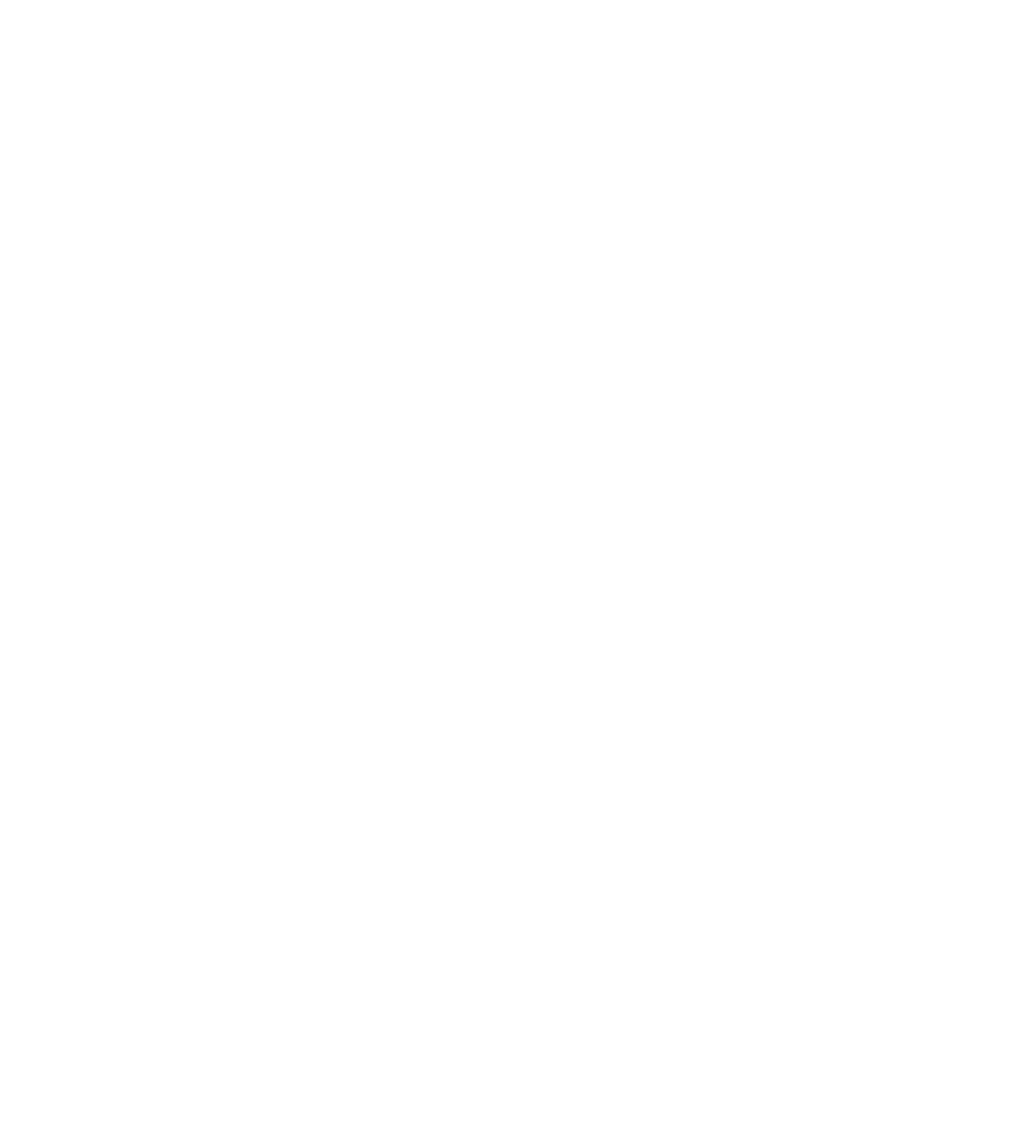
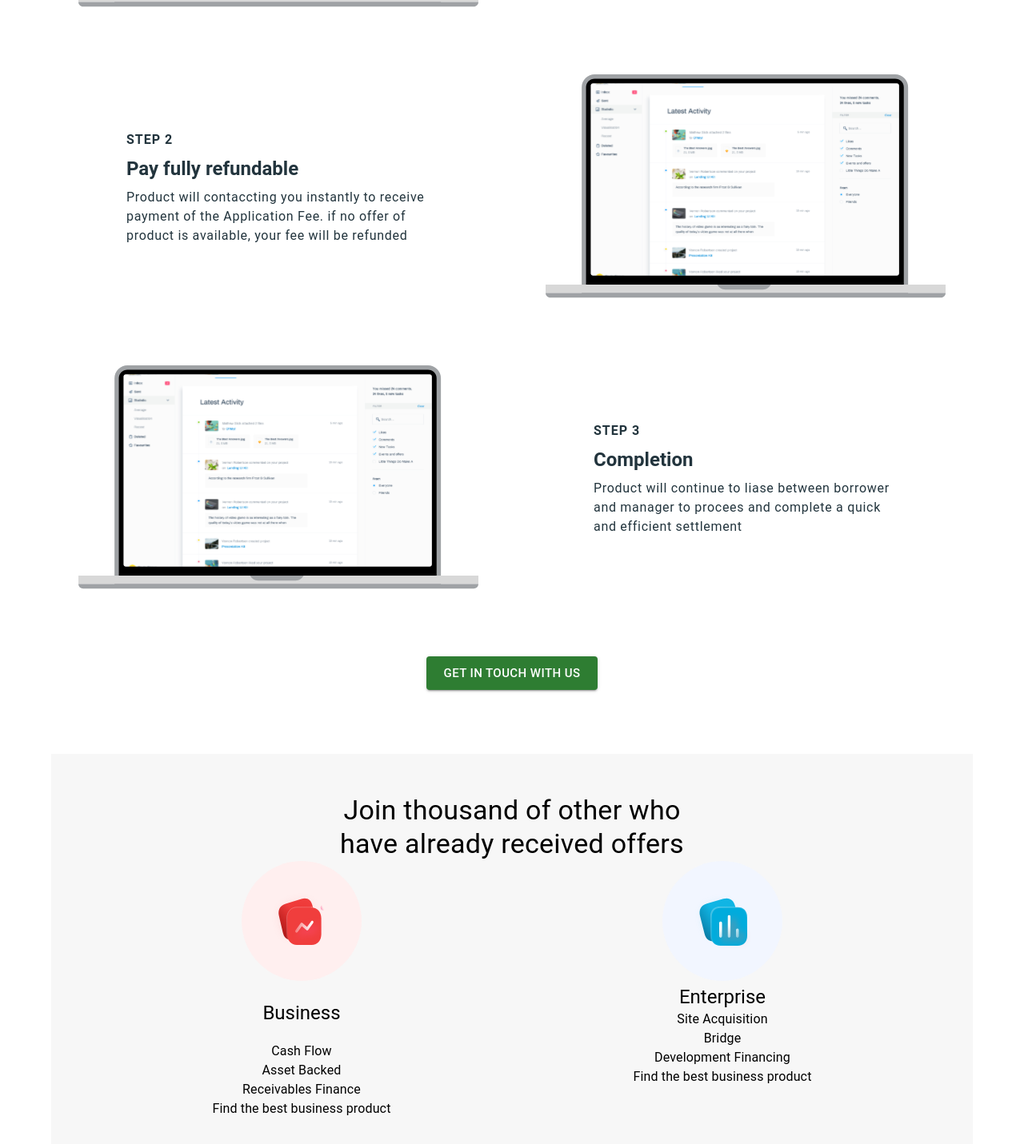
Before and after one commit to muchirijane/next-product-site, a Next.js app: page /product in a window 1280 px wide. Shown: the part 539-1970 px from the top of the page at 80% size. Before the commit the page ends 800 px from the top, so only its background shows below. Built offline with nearby package versions, Linux system fonts and the light colour scheme.

Commit message:
added new page

```diff
--- /dev/null
+++ b/components/HowProductWork.js
@@ -0,0 +1,112 @@
+import { Typography, Grid, Box, Button } from "@mui/material"
+import Image from "next/image"
+import macbookStepOneImg from "/website-assets/Macbook-step-1.svg"
+import macbookStepTwoImg from "/website-assets/Macbook-step-2.svg"
+import macbookStepThreeImg from "/website-assets/Macbook-step-3.svg"
+import cardsRedGraphImg from "/website-assets/cards-red-graph.svg"
+import cardsBlueGraphImg from "/website-assets/cards-blue-graph.svg"
+
+const HowProductWork = () => {
+  const content = [
+    {
+      image: macbookStepOneImg,
+      title: "Apply for a product",
+      p: "Completing our easy step-by-step application form gives you access to multiple businesses with multiple products. We analyse your business through our proprietary credit analysis technology",
+    },
+    {
+      image: macbookStepTwoImg,
+      title: "Pay fully refundable",
+      p: "Product will contaccting you instantly to receive payment of the Application Fee. if no offer of product is available, your fee will be refunded",
+    },
+    {
+      image: macbookStepThreeImg,
+      title: "Completion",
+      p: "Product will continue to liase between borrower and manager to procees and complete a quick and efficient settlement",
+    },
+  ]
+
+  return (
+    <>
+      <Box component="section" color="#22343D">
+        <Typography align="center" variant="h4" component="h2">
+          How Product Work
+        </Typography>
+        {content.map((row, i) => (
+          <Grid
+            container
+            key={i}
+            spacing={2}
+            flexDirection={i % 2 === 0 ? "row" : "row-reverse"}
+            alignItems="center"
+            my={8}
+          >
+            <Grid item xs={12} md={6} textAlign="center">
+              <Image src={macbookStepOneImg} alt="macbook showing latest activity" />
+            </Grid>
+            <Grid item xs={12} md={6} my={3}>
+              <Box component="div" maxWidth="380px" margin="auto">
+                <Typography
+                  variant="body1"
+                  fontWeight="600"
+                  letterSpacing="1px"
+                  fontSize="1rem"
+                >
+                  STEP {i + 1}
+                </Typography>
+                <Typography variant="h5" component="h3" my={1} fontWeight="600">
+                  {row.title}
+                </Typography>
+                <Typography variant="body1" fontWeight="400" letterSpacing=".7px">
+                  {row.p}
+                </Typography>
+              </Box>
+            </Grid>
+          </Grid>
+        ))}
+
+        <Box textAlign="center" my={10}>
+          <Button href="#" variant="contained" color="success" size="large">
+            Get in touch with us
+          </Button>
+        </Box>
+      </Box>
+      <Box component="section" bgcolor="#f7f7f7" p="50px">
+        <Typography
+          align="center"
+          variant="h4"
+          component="h2"
+          maxWidth="500px"
+          margin="auto"
+        >
+          Join thousand of other who have already received offers
+        </Typography>
+        <Grid container textAlign="center">
+          <Grid item xs={12} md={6}>
+            <Image src={cardsRedGraphImg} alt="red cards with rising graph" />
+            <Typography my="20px" variant="h5" component="h3">
+              Business
+            </Typography>
+
+            <Typography component="p">Cash Flow</Typography>
+            <Typography component="p">Asset Backed</Typography>
+            <Typography component="p">Receivables Finance</Typography>
+            <Typography component="p">Find the best business product</Typography>
+          </Grid>
+          <Grid item xs={12} md={6}>
+            <Image src={cardsBlueGraphImg} alt="blue cards with bar graph" />
+            <Typography variant="h5" component="h3">
+              Enterprise
+            </Typography>
+
+            <Typography component="p">Site Acquisition</Typography>
+            <Typography component="p">Bridge</Typography>
+            <Typography component="p">Development Financing</Typography>
+            <Typography component="p">Find the best business product</Typography>
+          </Grid>
+        </Grid>
+      </Box>
+    </>
+  )
+}
+
+export default HowProductWork
--- a/components/Navbar.js
+++ b/components/Navbar.js
@@ -150,7 +150,7 @@
                   <Box sx={{ display: "flex", alignItems: "center" }}>
                     <Link
                       className={classes.link}
-                      href="/"
+                      href="/product"
                       color="inherit"
                       underline="none"
                       mr={3}
--- a/pages/product.js
+++ b/pages/product.js
@@ -1,10 +1,12 @@
 import Layout from "../components/layout/layout"
 import Container from "@mui/material/Container"
+import HowProductWork from "../components/HowProductWork"
 export default function Product() {
   return (
     <Layout>
       <Container maxWidth="lg">
         <h1>Product Page</h1>
+        <HowProductWork />
       </Container>
     </Layout>
   )
```
